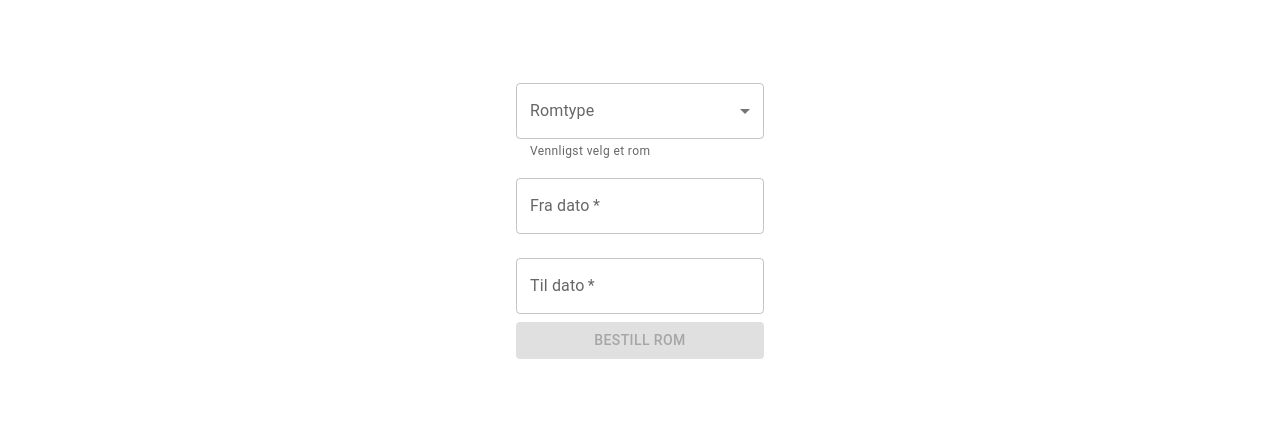
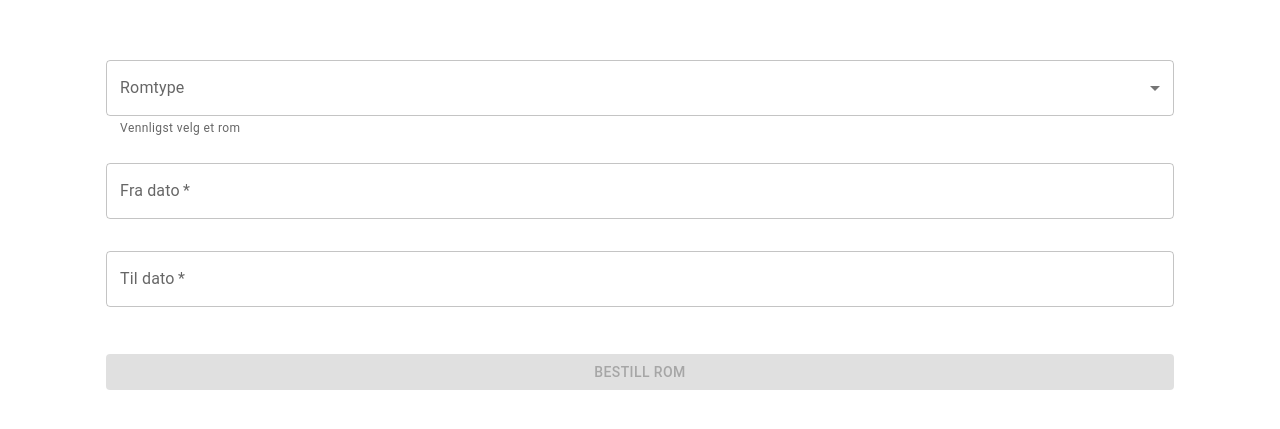
Before and after one commit to inge1980/hotel_booking_case_2024_improved, a Next.js app: page / in a window 1280 px wide. Shown: the part 183-612 px from the top of the page. Built offline with nearby package versions, Linux system fonts and the light colour scheme.

Commit message:
Removed debounce, used Popper.js to anchor datepicker picker, refactored CustomDatePicker and RoomTypeSelector into their own components, improved error handling, centralized error messaged, simplified JSX, more detailed comments

```diff
--- a/src/components/BookingForm.tsx
+++ b/src/components/BookingForm.tsx
@@ -1,123 +1,106 @@
 'use client';
 import React, { useState } from 'react';
-import { TextField, Button, MenuItem, FormControl, InputLabel, Select, TextFieldProps, SelectChangeEvent, FormHelperText } from '@mui/material';
-import { DatePicker, LocalizationProvider, DateValidationError } from '@mui/x-date-pickers';
+import { Box, Button, SelectChangeEvent, FormHelperText } from '@mui/material';
+import { LocalizationProvider, DateValidationError } from '@mui/x-date-pickers';
 import { AdapterDayjs } from '@mui/x-date-pickers/AdapterDayjs';
 import dayjs , { Dayjs } from 'dayjs';
 import 'dayjs/locale/nb';
-import useDebounce from '../app/hooks/useDebounce';
+import CustomDatePicker from './CustomDatePicker';
+import RoomTypeSelector from './RoomTypeSelector';
 
-const CustomTextField = (props: TextFieldProps) => (
-    <TextField {...props} fullWidth margin="normal" required />
-);
+// Kan maks bestille hotell 364 dager fremover i tid
+const MAX_DATE = dayjs().add(364, 'day');
 
-const MAX_DATE = dayjs().add(364, 'day'); // Kan maks bestille hotell 364 dager fremover i tid
+// Feilmeldinger samlet her
+const ERROR_MESSAGES = {
+    roomType: 'Romtype må velges',
+    mismatchDate: 'Datoene må komme i riktig rekkefølge',
+    sameDate: 'Datoene kan ikke være like',
+    genericError: 'Det er en feil i skjemaet, vennligst sjekk feltene.',
+    initialRoomType: 'Vennligst velg et rom',
+};
 
-const BookingForm: React.FC = () => {
-    // STATE HANDLING OG DEBOUNCING
-    // Debounce i denne sammenhengen:
-    //      Datepicker input oppdatering med forsinkelse
-    //      Tastetrykk: Vi oppdaterer hvis tastene står urørt i 0.5 sek
-    //      Museklikk: State change kan føre til flickering av datapicker popper, men 0.5 sek fjerner det.
-    // Notat # her kunne jeg med fordel ha brukt et state handling library
-    const delay = 500;
-    const [roomType,        setRoomType       ] = useState<string>('');
-    const [startDate,       setStartDate      ] = useState<Dayjs | null>(null);
-    const [endDate,         setEndDate        ] = useState<Dayjs | null>(null);
+const BookingForm = () => {
+    // States for romtype
+    const [roomType,        setRoomType         ] = useState<string>('');
+    const [roomTypeError,   setRoomTypeError    ] = useState<string | null>(ERROR_MESSAGES.initialRoomType);
+    const [roomTypeTouched, setRoomTypeTouched  ] = useState<boolean>(false);
 
-    const [startDateError,  setStartDateError ] = useState<DateValidationError | null>(null);
-    const [endDateError,    setEndDateError   ] = useState<DateValidationError | null>(null);
-    const [genericError ,   setGenericError   ] = useState<string | null>(null);
+    // States for innsjekk
+    const [startDate,       setStartDate        ] = useState<Dayjs | null>(null);
+    const [startDateError,  setStartDateError   ] = useState<boolean>(false);
 
-    const updatedStartDate                      = useDebounce(startDate,        delay);
-    const updatedStartDateError                 = useDebounce(startDateError,   delay);
-    const updatedEndDate                        = useDebounce(endDate,          delay);
-    const updatedEndDateError                   = useDebounce(endDateError,     delay);
-    const updatedGenericError                   = useDebounce(genericError,     delay);
+    // States for utsjekk
+    const [endDate,         setEndDate          ] = useState<Dayjs | null>(null);
+    const [endDateError,    setEndDateError     ] = useState<boolean>(false);
 
-    const handleStartDateChange     = (newDate:         Dayjs | null)               => { setStartDate(newDate);                 validateDates(newDate, updatedEndDate);                 };
-    const handleEndDateChange       = (newDate:         Dayjs | null)               => { setEndDate  (newDate);                 validateDates(updatedStartDate, newDate);               };
-    const handleRoomTypeChange      = (e:               SelectChangeEvent<string>)  => { setRoomType(e.target.value as string);                                                         };
-    const handleOnStartDateError    = (startDateError:  DateValidationError)        => { setStartDateError(startDateError);     return (startDateError)    ? setGenericError('startDateError') : validateDates(updatedStartDate, updatedEndDate); };
-    const handleOnEndDateError      = (endDateError:    DateValidationError)        => { setEndDateError(endDateError)    ;     return (endDateError)      ? setGenericError('endDateError')   : validateDates(updatedStartDate, updatedEndDate); };
+    // State for generelle feil
+    const [genericError ,   setGenericError     ] = useState<string | null>(null);
 
-    const isFormValid = React.useMemo(() => {
-        return (
-          roomType !== '' &&
-          updatedStartDate !== null &&
-          updatedEndDate !== null &&
-          !updatedGenericError
-        );
-    }, [roomType, updatedStartDate, updatedEndDate, updatedGenericError]);
+    // Sjekk om skjemaet kan sendes
+    const isFormValid = roomType !== '' && startDate !== null && endDate !== null && !startDateError && !endDateError && !genericError;
 
-    const getDateErrorMessage = (error: DateValidationError | null | string, label: string) => {
-        switch (error) {
-            case 'maxDate':
-            case 'minDate':       return `${label} må være innenfor det siste året`;
-            case 'invalidDate':   return `Ugyldig ${label.toLowerCase()}`;
-            case 'mismatchDate':  return `${label} må komme i riktig rekkefølge`;
-            case 'sameDate':      return `${label} kan ikke være like`;
-            default:              return '';
+    // Generell feilmelding
+    const genericErrorMessage =
+        (genericError === 'mismatchDate'    && ERROR_MESSAGES.mismatchDate) ||
+        (genericError === 'sameDate'        && ERROR_MESSAGES.sameDate) ||
+        (genericError                       && ERROR_MESSAGES.genericError) ||
+        '';
+
+    // Når innsjekk endres
+    const handleStartDateChange = (newDate: Dayjs | null) => {
+        setStartDate(newDate);
+        validateDates(newDate, endDate);
+    };
+
+    // Når utsjekk endres
+    const handleEndDateChange = (newDate: Dayjs | null) => {
+        setEndDate  (newDate);
+        validateDates(startDate, newDate);
+    };
+
+    // Når feil oppstår/fjernes
+    const handleDateError = (field: 'start' | 'end', error: boolean) => {
+        if (field === 'start') {
+            setStartDateError(error);
+        } else if (field === 'end') {
+            setEndDateError(error);
+        }
+        if (!error && !startDateError && !endDateError) {
+            setGenericError(null);
+        } else if (error) {
+            setGenericError(ERROR_MESSAGES.genericError);
         }
     };
 
-    // Generelle feilmeldinger
-    const genericErrorMessage = React.useMemo(() => {
-        if      (updatedGenericError === 'mismatchDate' ||
-                 updatedGenericError === 'sameDate'         )   {  return getDateErrorMessage(updatedGenericError, 'Datoene');    }
-        else if (updatedGenericError)                           {  return 'Det er en feil i skjemaet, vennligst sjekk feltene.';  }
-        return '';
-    }, [updatedGenericError]);
-
-    // Startdato feilmeldinger
-    const startDateErrorMessage = React.useMemo(() => {
-        return getDateErrorMessage(updatedStartDateError, 'Startdato');
-    }, [updatedStartDateError]);
-
-    // Sluttdato feilmeldinger
-    const endDateErrorMessage = React.useMemo(() => {
-        return getDateErrorMessage(updatedEndDateError, 'Sluttdato');
-    }, [updatedEndDateError]);
-
-    // Definer litt felles props, men kun oppdatere når feil oppstår
-    const commonSlots = React.useMemo(() => ({
-        slots:      { textField: ( textFieldProps:  ( TextFieldProps )) => <CustomTextField {...textFieldProps} />,},
-        slotProps:  { textField: { InputLabelProps: { shrink: true   },},},
-        disablePast: true,
-        maxDate: MAX_DATE,
-    }), [startDateErrorMessage,endDateErrorMessage]);
-
-    // Definer spesifikke props for fra date
-    const startDateProps = {
-        label: 'Fra dato',
-        value: updatedStartDate,
-        onChange: handleStartDateChange,
-        onError: handleOnStartDateError,
-        slotProps: { textField: { helperText: startDateErrorMessage || '' },},
+    // Når romtype endres
+    const handleRoomTypeChange = (e: SelectChangeEvent<string>) => {
+        const value = e.target.value as string;
+        setRoomType(value);
+        setRoomTypeTouched(true);
+        value ? setRoomTypeError(null) : ERROR_MESSAGES.initialRoomType;
     };
 
-    // Definer spesifikke props for til dato
-    const endDateProps = {
-        label: 'Til dato',
-        value: updatedEndDate,
-        onChange: handleEndDateChange,
-        onError: handleOnEndDateError,
-        slotProps: { textField: { helperText: endDateErrorMessage || '' },},
-    };
-
-    const handleSubmit = (e: React.FormEvent<HTMLFormElement>) => {
+    // Når man sender skjemaet
+    const handleSubmit = (e: React.FormEvent<HTMLFormElement>): void => {
         e.preventDefault();
-        // Validere datoer: Innsjekk før utsjekk
-        if (!validateDates(updatedStartDate, updatedEndDate)) {
+        // dobbeltsjekk at romtypen er gyldig før innsending
+        if (!validateRoomType()) {
+            setGenericError(ERROR_MESSAGES.roomType);
             return;
         }
-
-        // Ingen feilmeldinger registrert, fortsett med "innsendelse"
+        // dobbeltsjekk at datoene er gyldig før innsending
+        if (!validateDates(startDate, endDate)) {
+            return;
+        }
+        // Ingen feilmeldinger registrert, fortsett med innsendelse
         const sendOffMessage = `Reservasjon: ${roomType}, Fra: ${startDate?.format('DD.MM.YYYY')}, Til: ${endDate?.format('DD.MM.YYYY')}`;
+        // Litt direkte tilbakemelding, men har kommer API-kall senere
         console.log(sendOffMessage);
         alert(sendOffMessage);
     };
 
+    // Sjekk at datoer kan godtaes
     const validateDates = (start: Dayjs | null, end: Dayjs | null) => {
         if (start && end) {
             // utsjekk må være etter innsjekk
@@ -131,37 +114,84 @@ const BookingForm: React.FC = () => {
             }
         }
         setGenericError(null); // nullstill generell feilmelding
+        console.log('genericError:',genericError);
         return true;
     };
 
-    const roomTypes = [
-        { value: '',            label: 'Velg romtype', disabled: true, style: { fontStyle: 'italic' } },
-        { value: 'enkeltrom',   label: 'Enkeltrom'  },
-        { value: 'dobbeltrom',  label: 'Dobbeltrom' },
-        { value: 'familierom',  label: 'Familierom' },
-    ];
+    // Sjekk at romtypen kan godtaes
+    const validateRoomType = () => {
+        if (!roomType) {
+            setRoomTypeError(ERROR_MESSAGES.initialRoomType);
+            return false;
+        }
+        setRoomTypeError(null);
+        return true;
+    };
+
+    // Props her for å gjøre JSX litt mer oversiktlig
+    const boxProps = {
+        margin: 'normal',
+        sx: {
+            width: '100%',
+            display: 'flex',
+            flexDirection: 'column'
+        },
+    };
+    const roomTypeSelectorProps = {
+        roomType: roomType,
+        roomTypeError: roomTypeError,
+        touched: roomTypeTouched,
+        onRoomTypeChange: handleRoomTypeChange,
+    };
+    const commonProps = {
+        disablePast: true,
+        maxDate: MAX_DATE,
+        sx: { marginBottom: 0, width: '100%' },
+    };
+    const startDatePickerProps = {
+        label: 'Fra dato',
+        value: startDate,
+        onDateChange: handleStartDateChange,
+        onDateError: (error:DateValidationError | null) => handleDateError('start', !!error),
+        ...commonProps,
+    };
+    const endDatePickerProps = {
+        label: 'Til dato',
+        value: endDate,
+        onDateChange: handleEndDateChange,
+        onDateError: (error:DateValidationError | null) => handleDateError('end', !!error),
+        ...commonProps,
+    };
+    const genericFormHelperProps = {
+        id: 'generic-helper-text',
+        sx: {
+            color: 'error.main',
+            marginBottom: '8px',
+            width: '300px',
+            height: '15px',
+            padding: '0px',
+            display: 'inline-block',
+            visibility: genericErrorMessage ? 'visible' : 'hidden'
+        },
+    };
+    const submitButtonProps = {
+        disabled: !isFormValid,
+        sx: {
+            width: '100%'
+        },
+    };
 
     return (
         <LocalizationProvider dateAdapter={AdapterDayjs} adapterLocale="nb">
+            <Box {...boxProps} >
             <form onSubmit={handleSubmit}>
-                <FormControl fullWidth margin="normal">
-                    <InputLabel id="room-type-label">Romtype</InputLabel>
-                    <Select onChange={handleRoomTypeChange} label={"Romtype"} variant="outlined" labelId="room-type-label" value={roomType} >
-                        {roomTypes.map((room) => (
-                            <MenuItem key={room.value} value={room.value} disabled={room.disabled} style={room.style}>{room.label}</MenuItem>
-                        ))}
-                    </Select>
-                    {!roomType &&
-                        <FormHelperText id="room-type-helper-text">Vennligst velg et rom</FormHelperText>
-                    }
-                    <DatePicker {...commonSlots} {...startDateProps}    />
-                    <DatePicker {...commonSlots} {...endDateProps}      />
-                    {genericErrorMessage &&
-                        <FormHelperText id="generic-helper-text" sx={{ color: 'error.main' }}>{genericErrorMessage}</FormHelperText>
-                    }
-                    <Button type="submit" variant="contained" color="primary" disabled={!isFormValid}>Bestill rom</Button>
-                </FormControl>
+                <RoomTypeSelector {...roomTypeSelectorProps} />
+                <CustomDatePicker {...startDatePickerProps} />
+                <CustomDatePicker {...endDatePickerProps} />
+                <FormHelperText {...genericFormHelperProps} >{genericErrorMessage}</FormHelperText>
+                <Button {...submitButtonProps} variant="contained" type="submit" color="primary" >Bestill rom</Button>
             </form>
+            </Box>
         </LocalizationProvider>
     );
 };
--- /dev/null
+++ b/src/components/CustomDatePicker.tsx
@@ -0,0 +1,88 @@
+import React, { useRef, useEffect, useState } from 'react';
+import { DatePicker, DatePickerProps, DateValidationError } from '@mui/x-date-pickers';
+import { Box, SxProps } from '@mui/material';
+import { Dayjs } from 'dayjs';
+
+interface CustomDatePickerProps extends DatePickerProps<Dayjs> {
+    label: string;
+    value: Dayjs | null; // State-verdi
+    onDateChange: (date: Dayjs | null) => void; // Callback for endret dato
+    onDateError: (error: DateValidationError | null) => void; // Callback for feil-status
+    sx?: SxProps;
+}
+
+const CustomDatePicker = ({label,value,onDateChange,onDateError,sx,...datePickerProps}: CustomDatePickerProps) => {
+    const [dateError, setDateError] = useState<DateValidationError | null>(null);
+    const divRef = useRef<HTMLDivElement | null>(null); // Ankeret til datepicker popper
+    const [anchorEl, setAnchorEl] = useState<HTMLDivElement | null>(null); // Forankring av datepicker popper
+
+    // Velger hvor datepicker popper skal forankres
+    useEffect(() => {
+        if (divRef.current) {
+            setAnchorEl(divRef.current);
+        }
+    }, [divRef]);
+
+    // Når datoen endres, send info ut
+    const handleDateChange = (newDate: Dayjs | null) => {
+        onDateChange(newDate);
+    };
+
+    // Når feil-status endres, send info ut
+    const handleDateError = (error: DateValidationError | null) => {
+        setDateError(error);
+        onDateError(error);
+    };
+
+    // Håndtere feilmeldinger
+    const getDateErrorMessage = (error: DateValidationError | null) => {
+        switch (error) {
+            case 'maxDate':
+            case 'minDate':
+                return `${label} må være innenfor det siste året`;
+            case 'invalidDate':
+                return `Ugyldig ${label.toLowerCase()}`;
+            default:
+                return '';
+        }
+    };
+    const errorMessage = getDateErrorMessage(dateError);
+
+    // Props her for å gjøre JSX litt mer oversiktlig
+    const boxProps = {
+        ref: divRef,
+        sx: {
+            ...sx,
+            padding: 0,
+            marginBottom: '8px',
+            display: 'inline-block'
+        }
+    }
+    const datePickerAllProps = {
+        ...datePickerProps,
+        label,
+        value,
+        onChange: handleDateChange,
+        onError: handleDateError,
+        slotProps: {
+            textField: {
+                helperText: errorMessage || '',
+                fullWidth: true,
+                required: true,
+                margin: 'normal' as "none" | "normal" | "dense",
+                error: Boolean(dateError),
+            },
+            popper: {
+                anchorEl: anchorEl,
+            },
+        },
+    };
+
+    return (
+        <Box {...boxProps}>
+            <DatePicker {...datePickerAllProps} />
+        </Box>
+    );
+};
+
+export default CustomDatePicker;
--- /dev/null
+++ b/src/components/RoomTypeSelector.tsx
@@ -0,0 +1,42 @@
+import { FormControl, InputLabel, Select, MenuItem, FormHelperText, SelectChangeEvent } from '@mui/material';
+
+interface RoomTypeSelectorProps {
+  roomType: string;
+  roomTypeError: string | null;
+  touched: boolean;
+  onRoomTypeChange: (event: SelectChangeEvent<string>) => void;
+}
+
+// Listen over romryper her
+const ROOM_TYPES = [
+  { value: '', label: 'Velg romtype', disabled: true, style: { fontStyle: 'italic' } },
+  { value: 'enkeltrom', label: 'Enkeltrom' },
+  { value: 'dobbeltrom', label: 'Dobbeltrom' },
+  { value: 'familierom', label: 'Familierom' },
+];
+
+const RoomTypeSelector = ({ roomType, roomTypeError, touched, onRoomTypeChange }: RoomTypeSelectorProps) => {
+    const isRoomType = (roomType !== '') ? true : false;
+    const selectProps = {
+        labelId: 'room-type-label',
+        value: roomType,
+        onChange: onRoomTypeChange,
+        label: 'Romtype',
+      };
+
+    return (
+    <FormControl fullWidth margin="normal" error={touched && !!roomTypeError}>
+        <InputLabel id="room-type-label">Romtype</InputLabel>
+        <Select variant='outlined' {...selectProps}>
+        {ROOM_TYPES.map((item) => (
+            <MenuItem key={item.value} value={item.value} disabled={item.disabled} style={item.style}>
+                {item.label}
+            </MenuItem>
+        ))}
+        </Select>
+        <FormHelperText>{touched && roomTypeError ? roomTypeError : !isRoomType ? 'Vennligst velg et rom' : ''}</FormHelperText>
+    </FormControl>
+    );
+};
+
+export default RoomTypeSelector;
```
